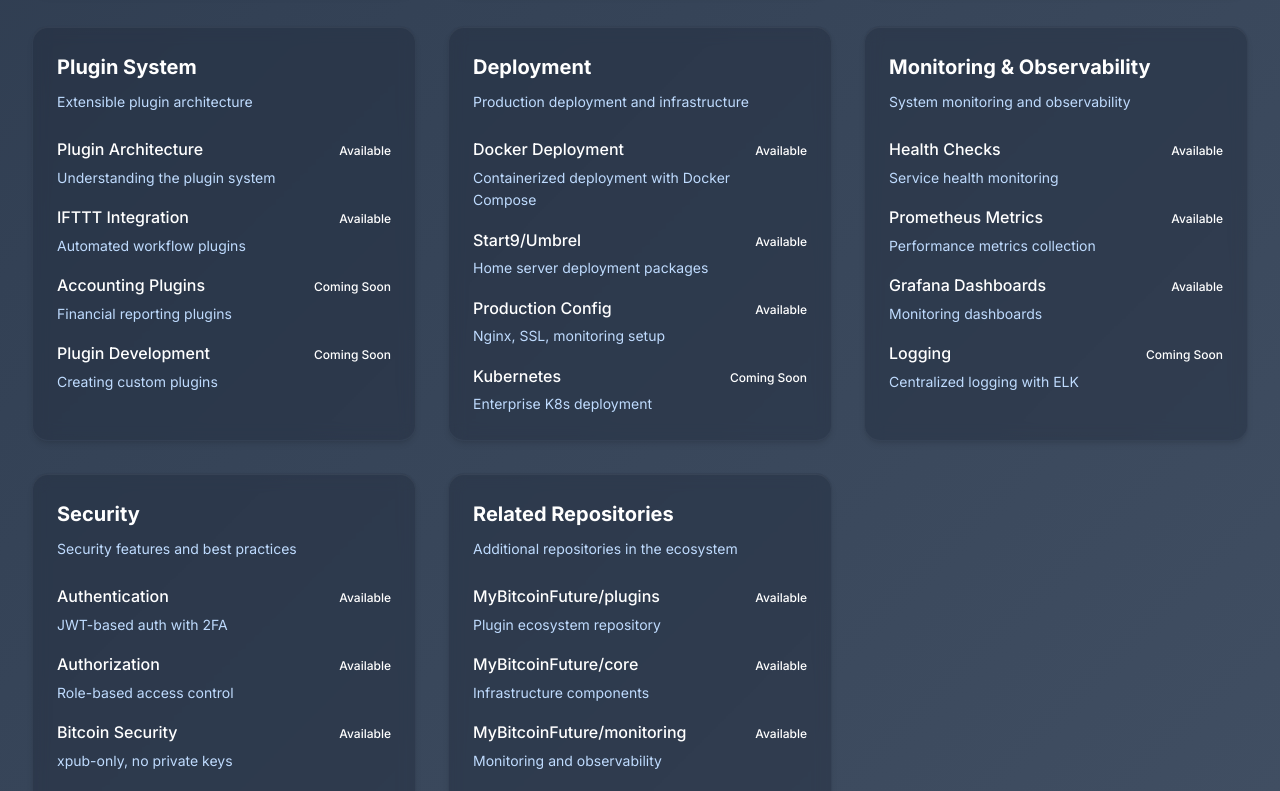
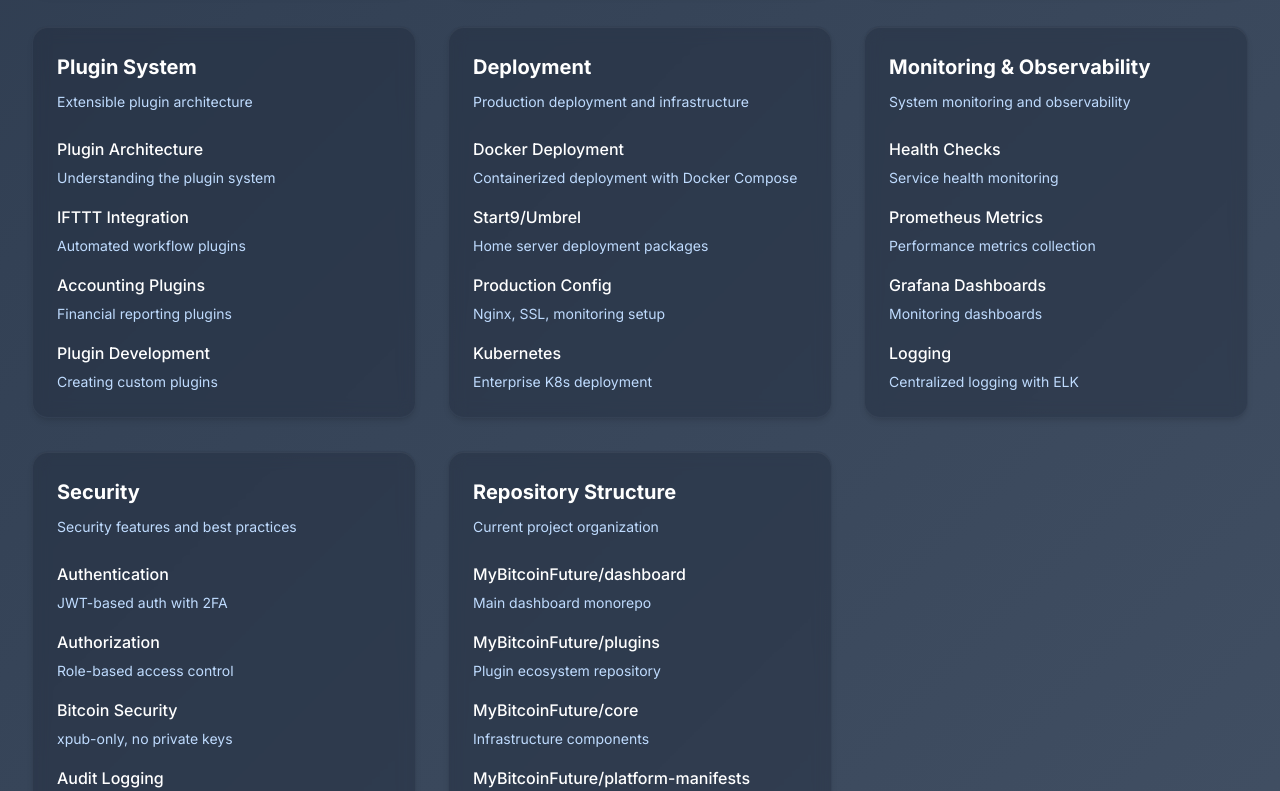
Before and after one commit to MyBitcoinFuture/website, a React (Vite) app: page /docs in a window 1280 px wide. Shown: the part 2480-3271 px from the top of the page. Built offline with nearby package versions, Linux system fonts and the light colour scheme.

Commit message:
Update documentation to reflect current project structure and remove status qualifiers

```diff
--- a/src/components/Docs.jsx
+++ b/src/components/Docs.jsx
@@ -24,10 +24,10 @@
       description: "Quick start guides and basic setup",
       icon: RocketLaunchIcon,
       items: [
-        { title: "Installation", description: "Clone and install the monorepo", status: "available" },
-        { title: "Environment Setup", description: "Configure .env and dependencies", status: "available" },
-        { title: "Development Mode", description: "Start all services with npm run dev", status: "available" },
-        { title: "First Wallet", description: "Add your first Bitcoin wallet", status: "available" }
+        { title: "Installation", description: "Clone and install the monorepo" },
+        { title: "Environment Setup", description: "Configure .env and dependencies" },
+        { title: "Development Mode", description: "Start all services with npm run dev" },
+        { title: "First Wallet", description: "Add your first Bitcoin wallet" }
       ]
     },
     {
@@ -35,10 +35,10 @@
       description: "Understanding the hybrid monorepo structure",
       icon: BuildingOfficeIcon,
       items: [
-        { title: "Workspace Overview", description: "API, Web, CLI, Desktop, Shared modules", status: "available" },
-        { title: "Module Dependencies", description: "How modules interact and share code", status: "available" },
-        { title: "Build System", description: "npm workspaces and build scripts", status: "available" },
-        { title: "Development Workflow", description: "Working across multiple modules", status: "available" }
+        { title: "Workspace Overview", description: "API, Web, CLI, Desktop, Shared modules" },
+        { title: "Module Dependencies", description: "How modules interact and share code" },
+        { title: "Build System", description: "npm workspaces and build scripts" },
+        { title: "Development Workflow", description: "Working across multiple modules" }
       ]
     },
     {
@@ -46,10 +46,10 @@
       description: "Express.js API server with Bitcoin Core integration",
       icon: CpuChipIcon,
       items: [
-        { title: "API Server Setup", description: "Express.js server configuration", status: "available" },
-        { title: "Bitcoin Core RPC", description: "Integration with Bitcoin Core", status: "available" },
-        { title: "BRK Integration", description: "Bitcoin Research Kit analytics", status: "available" },
-        { title: "API Reference", description: "Complete REST API documentation", status: "coming-soon" }
+        { title: "API Server Setup", description: "Express.js server configuration" },
+        { title: "Bitcoin Core RPC", description: "Integration with Bitcoin Core" },
+        { title: "BRK Integration", description: "Bitcoin Research Kit analytics" },
+        { title: "API Reference", description: "Complete REST API documentation" }
       ]
     },
     {
@@ -57,10 +57,10 @@
       description: "React-based web interface with Material-UI",
       icon: GlobeAltIcon,
       items: [
-        { title: "React Components", description: "Component architecture and structure", status: "available" },
-        { title: "Material-UI Integration", description: "UI framework and theming", status: "available" },
-        { title: "State Management", description: "Redux/Context API patterns", status: "available" },
-        { title: "API Client", description: "Frontend API integration", status: "available" }
+        { title: "React Components", description: "Component architecture and structure" },
+        { title: "Material-UI Integration", description: "UI framework and theming" },
+        { title: "State Management", description: "Redux/Context API patterns" },
+        { title: "API Client", description: "Frontend API integration" }
       ]
     },
     {
@@ -68,10 +68,10 @@
       description: "Command-line interface for treasury operations",
       icon: CommandLineIcon,
       items: [
-        { title: "CLI Installation", description: "Installing the command-line tools", status: "available" },
-        { title: "Basic Commands", description: "Essential CLI operations", status: "available" },
-        { title: "Wallet Operations", description: "Wallet management via CLI", status: "available" },
-        { title: "Automation Scripts", description: "CLI automation and scripting", status: "coming-soon" }
+        { title: "CLI Installation", description: "Installing the command-line tools" },
+        { title: "Basic Commands", description: "Essential CLI operations" },
+        { title: "Wallet Operations", description: "Wallet management via CLI" },
+        { title: "Automation Scripts", description: "CLI automation and scripting" }
       ]
     },
     {
@@ -79,10 +79,10 @@
       description: "Electron-based desktop application",
       icon: ComputerDesktopIcon,
       items: [
-        { title: "Electron Setup", description: "Desktop app configuration", status: "available" },
-        { title: "Main Process", description: "Electron main process logic", status: "available" },
-        { title: "Renderer Process", description: "UI rendering and IPC", status: "available" },
-        { title: "Desktop Features", description: "Native desktop capabilities", status: "coming-soon" }
+        { title: "Electron Setup", description: "Desktop app configuration" },
+        { title: "Main Process", description: "Electron main process logic" },
+        { title: "Renderer Process", description: "UI rendering and IPC" },
+        { title: "Desktop Features", description: "Native desktop capabilities" }
       ]
     },
     {
@@ -90,10 +90,10 @@
       description: "Extensible plugin architecture",
       icon: PuzzlePieceIcon,
       items: [
-        { title: "Plugin Architecture", description: "Understanding the plugin system", status: "available" },
-        { title: "IFTTT Integration", description: "Automated workflow plugins", status: "available" },
-        { title: "Accounting Plugins", description: "Financial reporting plugins", status: "coming-soon" },
-        { title: "Plugin Development", description: "Creating custom plugins", status: "coming-soon" }
+        { title: "Plugin Architecture", description: "Understanding the plugin system" },
+        { title: "IFTTT Integration", description: "Automated workflow plugins" },
+        { title: "Accounting Plugins", description: "Financial reporting plugins" },
+        { title: "Plugin Development", description: "Creating custom plugins" }
       ]
     },
     {
@@ -101,10 +101,10 @@
       description: "Production deployment and infrastructure",
       icon: CloudArrowUpIcon,
       items: [
-        { title: "Docker Deployment", description: "Containerized deployment with Docker Compose", status: "available" },
-        { title: "Start9/Umbrel", description: "Home server deployment packages", status: "available" },
-        { title: "Production Config", description: "Nginx, SSL, monitoring setup", status: "available" },
-        { title: "Kubernetes", description: "Enterprise K8s deployment", status: "coming-soon" }
+        { title: "Docker Deployment", description: "Containerized deployment with Docker Compose" },
+        { title: "Start9/Umbrel", description: "Home server deployment packages" },
+        { title: "Production Config", description: "Nginx, SSL, monitoring setup" },
+        { title: "Kubernetes", description: "Enterprise K8s deployment" }
       ]
     },
     {
@@ -112,10 +112,10 @@
       description: "System monitoring and observability",
       icon: ChartBarIcon,
       items: [
-        { title: "Health Checks", description: "Service health monitoring", status: "available" },
-        { title: "Prometheus Metrics", description: "Performance metrics collection", status: "available" },
-        { title: "Grafana Dashboards", description: "Monitoring dashboards", status: "available" },
-        { title: "Logging", description: "Centralized logging with ELK", status: "coming-soon" }
+        { title: "Health Checks", description: "Service health monitoring" },
+        { title: "Prometheus Metrics", description: "Performance metrics collection" },
+        { title: "Grafana Dashboards", description: "Monitoring dashboards" },
+        { title: "Logging", description: "Centralized logging with ELK" }
       ]
     },
     {
@@ -123,35 +123,24 @@
       description: "Security features and best practices",
       icon: ShieldCheckIcon,
       items: [
-        { title: "Authentication", description: "JWT-based auth with 2FA", status: "available" },
-        { title: "Authorization", description: "Role-based access control", status: "available" },
-        { title: "Bitcoin Security", description: "xpub-only, no private keys", status: "available" },
-        { title: "Audit Logging", description: "Complete operation audit trail", status: "coming-soon" }
+        { title: "Authentication", description: "JWT-based auth with 2FA" },
+        { title: "Authorization", description: "Role-based access control" },
+        { title: "Bitcoin Security", description: "xpub-only, no private keys" },
+        { title: "Audit Logging", description: "Complete operation audit trail" }
       ]
     },
     {
-      title: "Related Repositories",
-      description: "Additional repositories in the ecosystem",
+      title: "Repository Structure",
+      description: "Current project organization",
       icon: BookOpenIcon,
       items: [
-        { title: "MyBitcoinFuture/plugins", description: "Plugin ecosystem repository", status: "available" },
-        { title: "MyBitcoinFuture/core", description: "Infrastructure components", status: "available" },
-        { title: "MyBitcoinFuture/monitoring", description: "Monitoring and observability", status: "available" },
-        { title: "MyBitcoinFuture/platform-manifests", description: "Kubernetes/Helm manifests", status: "available" }
+        { title: "MyBitcoinFuture/dashboard", description: "Main dashboard monorepo" },
+        { title: "MyBitcoinFuture/plugins", description: "Plugin ecosystem repository" },
+        { title: "MyBitcoinFuture/core", description: "Infrastructure components" },
+        { title: "MyBitcoinFuture/platform-manifests", description: "Kubernetes/Helm manifests" }
       ]
     }
   ];
-
-  const getStatusBadge = (status) => {
-    switch (status) {
-      case 'available':
-        return <span className="inline-flex items-center px-2 py-1 rounded-full text-xs font-medium bg-green-100 text-green-800">Available</span>;
-      case 'coming-soon':
-        return <span className="inline-flex items-center px-2 py-1 rounded-full text-xs font-medium bg-yellow-100 text-yellow-800">Coming Soon</span>;
-      default:
-        return <span className="inline-flex items-center px-2 py-1 rounded-full text-xs font-medium bg-gray-100 text-gray-800">Planned</span>;
-    }
-  };
 
   return (
     <div className="min-h-screen bg-gradient-to-br from-slate-900 via-slate-800 to-slate-900 text-white">
@@ -237,9 +226,6 @@
                               <h4 className="text-white font-medium mb-1">{item.title}</h4>
                               <p className="text-slate-400 text-sm">{item.description}</p>
                             </div>
-                            <div className="ml-4">
-                              {getStatusBadge(item.status)}
-                            </div>
                           </div>
                         </div>
                       ))}
```
